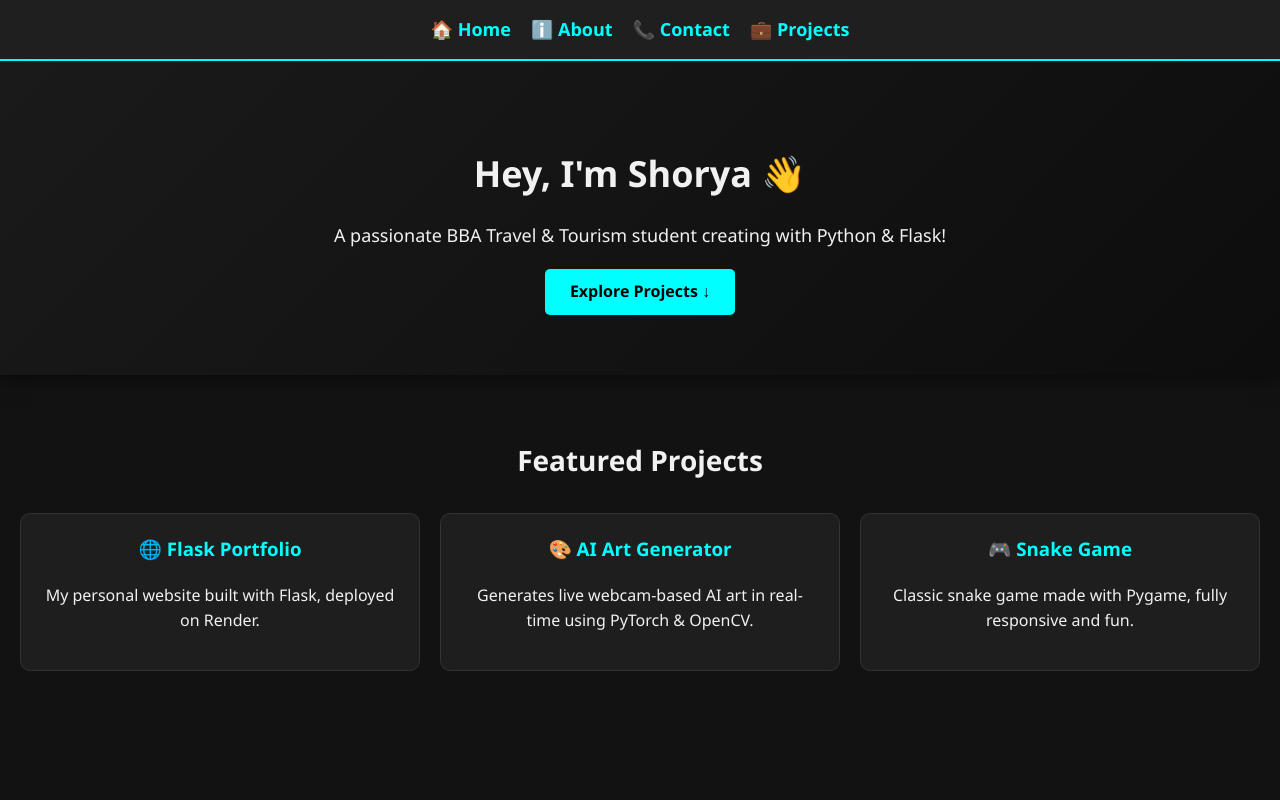
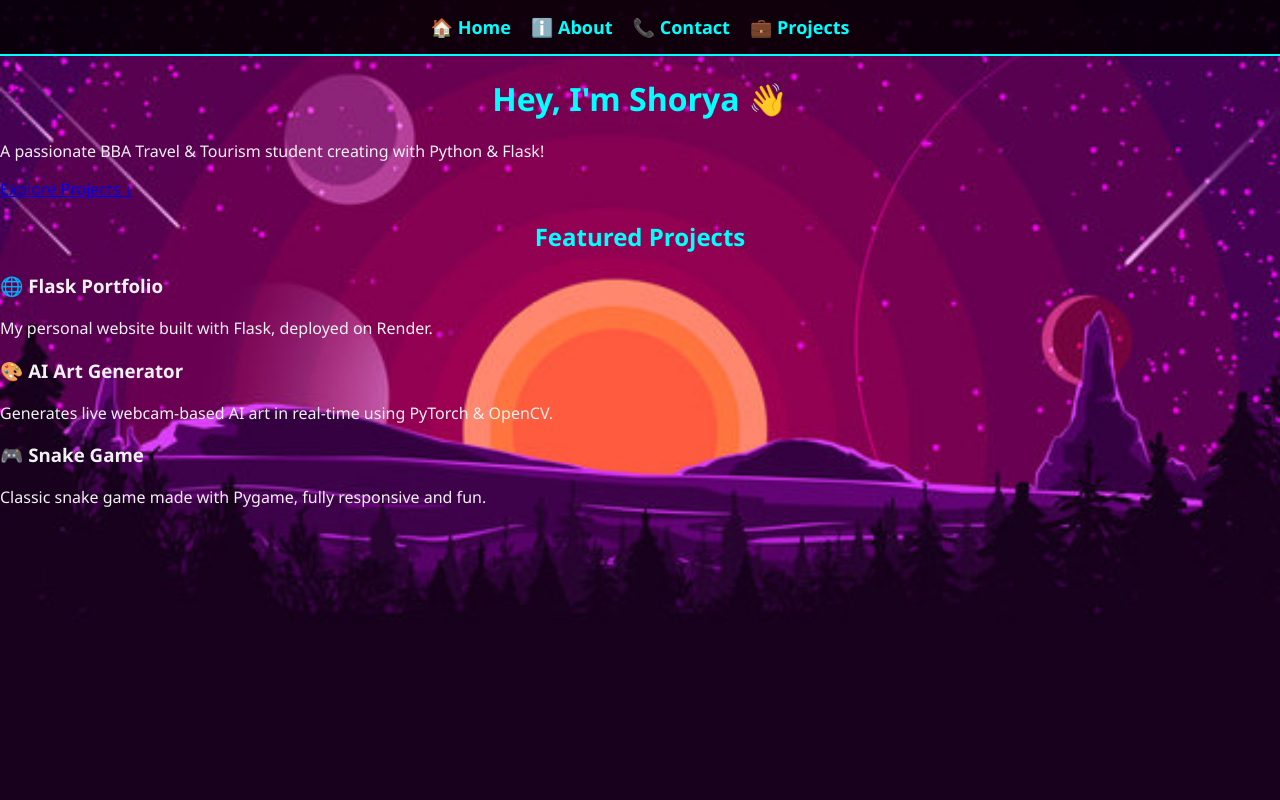
Before and after one commit to shoryaG19/flask-website1, a Flask app: page / in a window 1280 px wide. Run offline with Flask 3, Linux system fonts and the light colour scheme.

Commit message:
Update style.css

```diff
--- a/static/style.css
+++ b/static/style.css
@@ -1,24 +1,26 @@
-/* ====== Global Styles ====== */
+/* Global Page Styling */
 body {
+    background-image: url('/static/bg.jpg');
+    background-size: cover;
+    background-repeat: no-repeat;
+    background-attachment: fixed;
+    background-position: center;
     margin: 0;
     padding: 0;
     font-family: 'Segoe UI', sans-serif;
-    background-color: #121212;
     color: #f1f1f1;
-    line-height: 1.6;
+    min-height: 100vh;
 }
 
-/* ====== Navbar ====== */
+/* Navbar Styling */
 .navbar {
     display: flex;
     justify-content: center;
     gap: 20px;
     padding: 15px;
-    background-color: #1f1f1f;
+    background-color: rgba(0, 0, 0, 0.85); /* Slight transparency */
     border-bottom: 2px solid cyan;
-    position: sticky;
-    top: 0;
-    z-index: 1000;
+    flex-wrap: wrap;
 }
 
 .navbar a {
@@ -26,153 +28,107 @@ body {
     color: cyan;
     font-weight: bold;
     font-size: 18px;
-    transition: color 0.3s;
+    transition: color 0.3s ease;
 }
 
 .navbar a:hover {
     color: white;
 }
 
-/* ====== Hero Section ====== */
-.hero {
-    text-align: center;
-    padding: 60px 20px;
-    background: linear-gradient(135deg, #1a1a1a, #0d0d0d);
-    box-shadow: 0 2px 20px rgba(0, 0, 0, 0.6);
+/* Content Container */
+.container {
+    max-width: 800px;
+    margin: 40px auto;
+    background-color: rgba(18, 18, 18, 0.9);
+    padding: 30px;
+    border-radius: 10px;
+    box-shadow: 0 0 20px rgba(0, 255, 255, 0.2);
 }
 
-.hero h1 {
-    font-size: 36px;
-    margin-bottom: 10px;
-}
-
-.hero p {
-    font-size: 18px;
+/* Headings */
+h1, h2 {
+    text-align: center;
+    color: cyan;
     margin-bottom: 20px;
 }
 
-.cta-btn {
-    display: inline-block;
-    padding: 10px 25px;
-    background-color: cyan;
-    color: black;
-    font-weight: bold;
-    text-decoration: none;
-    border-radius: 5px;
-    transition: background-color 0.3s;
+/* Form Inputs */
+input[type="text"],
+textarea {
+    width: 100%;
+    padding: 12px;
+    margin-top: 8px;
+    margin-bottom: 16px;
+    border: none;
+    border-radius: 4px;
+    background-color: #1f1f1f;
+    color: white;
+    box-shadow: inset 0 0 5px cyan;
 }
 
-.cta-btn:hover {
-    background-color: white;
+/* Submit Button */
+button[type="submit"] {
+    background-color: cyan;
+    color: #000;
+    padding: 12px 24px;
+    border: none;
+    border-radius: 6px;
+    cursor: pointer;
+    transition: background 0.3s ease;
+    font-weight: bold;
 }
 
-/* ====== Projects Section ====== */
-.projects-section {
-    padding: 40px 20px;
-    text-align: center;
+button[type="submit"]:hover {
+    background-color: #00cccc;
 }
 
-.projects-section h2 {
-    font-size: 28px;
-    margin-bottom: 20px;
-}
-
-.project-grid {
-    display: grid;
-    gap: 20px;
-    grid-template-columns: repeat(auto-fit, minmax(250px, 1fr));
-    margin-top: 30px;
-}
-
-.card {
-    background-color: #1e1e1e;
-    border: 1px solid #333;
-    border-radius: 10px;
-    padding: 20px;
-    transition: transform 0.3s, box-shadow 0.3s;
-}
-
-.card:hover {
-    transform: translateY(-5px);
-    box-shadow: 0 0 20px rgba(0, 255, 255, 0.3);
-}
-
-.card h3 {
-    margin-top: 0;
-    color: cyan;
-}
-
-/* ====== Flash Messages ====== */
-.flash {
-    padding: 12px;
-    margin: 20px auto;
-    max-width: 90%;
-    text-align: center;
-    border-radius: 5px;
-}
-
+/* Flash Messages */
 .flash-success {
     background-color: #28a745;
     color: white;
+    padding: 10px 15px;
+    margin: 10px auto;
+    max-width: 500px;
+    border-radius: 5px;
+    text-align: center;
+    font-weight: bold;
 }
 
 .flash-danger {
     background-color: #dc3545;
     color: white;
+    padding: 10px 15px;
+    margin: 10px auto;
+    max-width: 500px;
+    border-radius: 5px;
+    text-align: center;
+    font-weight: bold;
 }
 
-/* ====== Forms & Input ====== */
-form {
-    max-width: 600px;
-    margin: 30px auto;
-    display: flex;
+/* Responsive Design */
+@media (max-width: 600px) {
+    .navbar {
         flex-direction: column;
-    gap: 15px;
+        align-items: center;
     }
 
-input, textarea {
-    padding: 10px;
-    border-radius: 5px;
-    border: 1px solid #333;
-    background-color: #1f1f1f;
-    color: #f1f1f1;
+    .navbar a {
+        padding: 10px 0;
     }
 
-input:focus, textarea:focus {
-    outline: none;
-    border: 1px solid cyan;
+    .container {
+        margin: 20px;
+        padding: 20px;
     }
 
-button {
-    padding: 10px;
-    background-color: cyan;
-    color: black;
-    font-weight: bold;
-    border: none;
-    border-radius: 5px;
-    cursor: pointer;
-    transition: 0.3s;
+    input[type="text"],
+    textarea {
+        font-size: 16px;
     }
 
-button:hover {
-    background-color: white;
+    button[type="submit"] {
+        width: 100%;
     }
-
-/* ====== Container for About, Contact, etc. ====== */
-.container {
-    padding: 50px 20px;
-    text-align: center;
-}
-
-/* ====== Responsive Design ====== */
-@media (max-width: 768px) {
-    .hero h1 {
-        font-size: 28px;
-    }
-
-    .navbar {
-        flex-wrap: wrap;
-        gap: 10px;
 }
 
     .project-grid {
```
Lines whose indentation alone changed are shown as unchanged.
